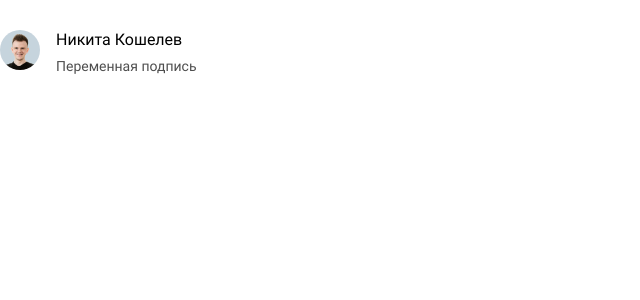
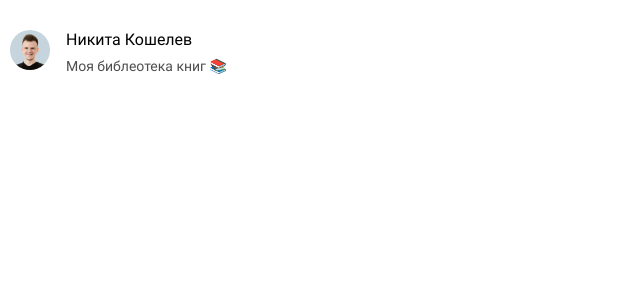
Before and after one commit to nunjuck/koshelev.dev, a Nuxt app: page / in a window 1280 px wide. Shown: the top 300 px of the page, without its empty margins (0-640 px from the left). Built offline with nearby package versions, Linux system fonts and the light colour scheme.

Commit message:
fix: container style

```diff
--- a/assets/css/global.css
+++ b/assets/css/global.css
@@ -2,3 +2,13 @@ body {
   font-family: Roboto, sans-serif;
   font-size: var(--font-size-base);
 }
+
+.container {
+  max-width: 1920px;
+  margin: 0 auto;
+  width: 100%;
+  padding-right: 10px;
+  padding-left: 10px;
+  margin-right: auto;
+  margin-left: auto;
+}
--- a/layouts/default.vue
+++ b/layouts/default.vue
@@ -13,7 +13,7 @@
           </picture>
           <div class="person-self__info">
             <div class="person-self__name">Никита Кошелев</div>
-            <span class="person-self__signature">Переменная подпись</span>
+            <span class="person-self__signature">Моя библеотека книг 📚</span>
           </div>
         </div>
       </div>
@@ -23,11 +23,6 @@
 </template>
 
 <style lang="postcss">
-.container {
-  max-width: 1920px;
-  margin: 0 auto;
-}
-
 .header {
   padding-top: 1.875rem;
 }
```
